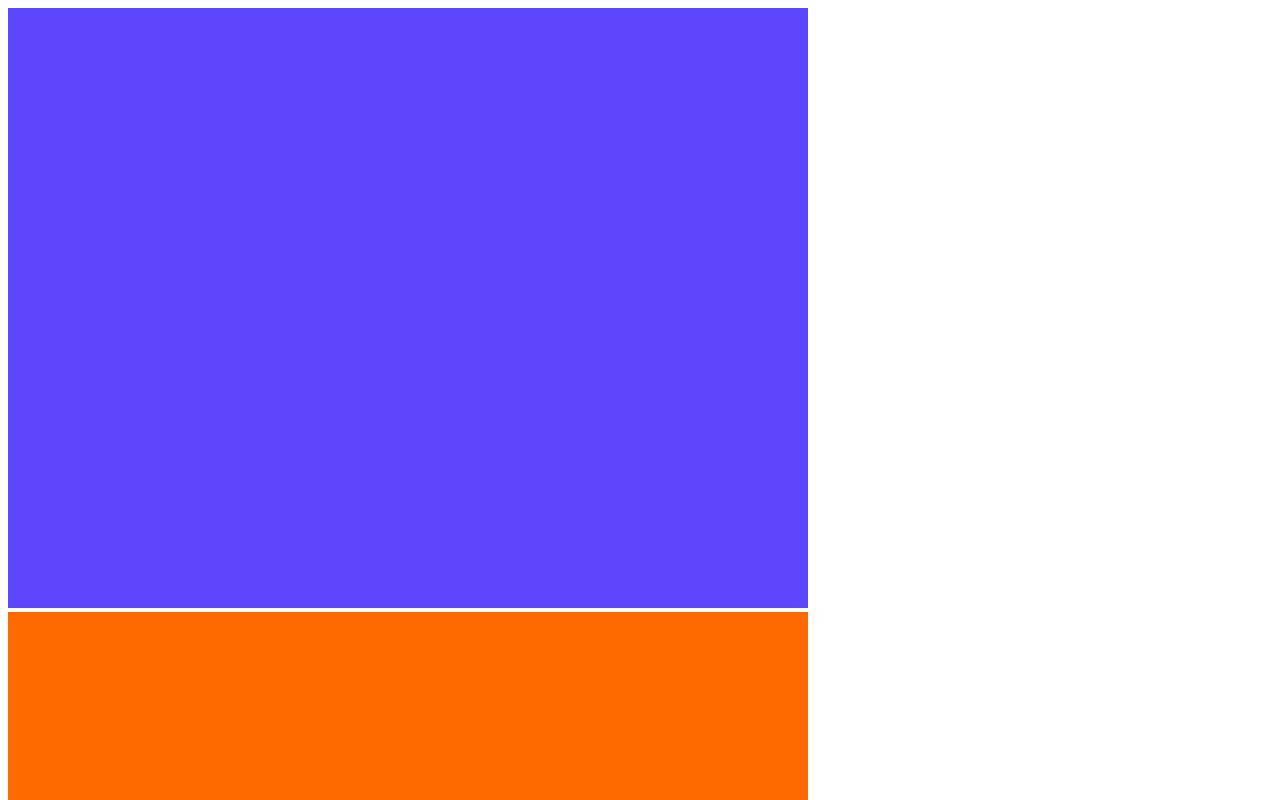
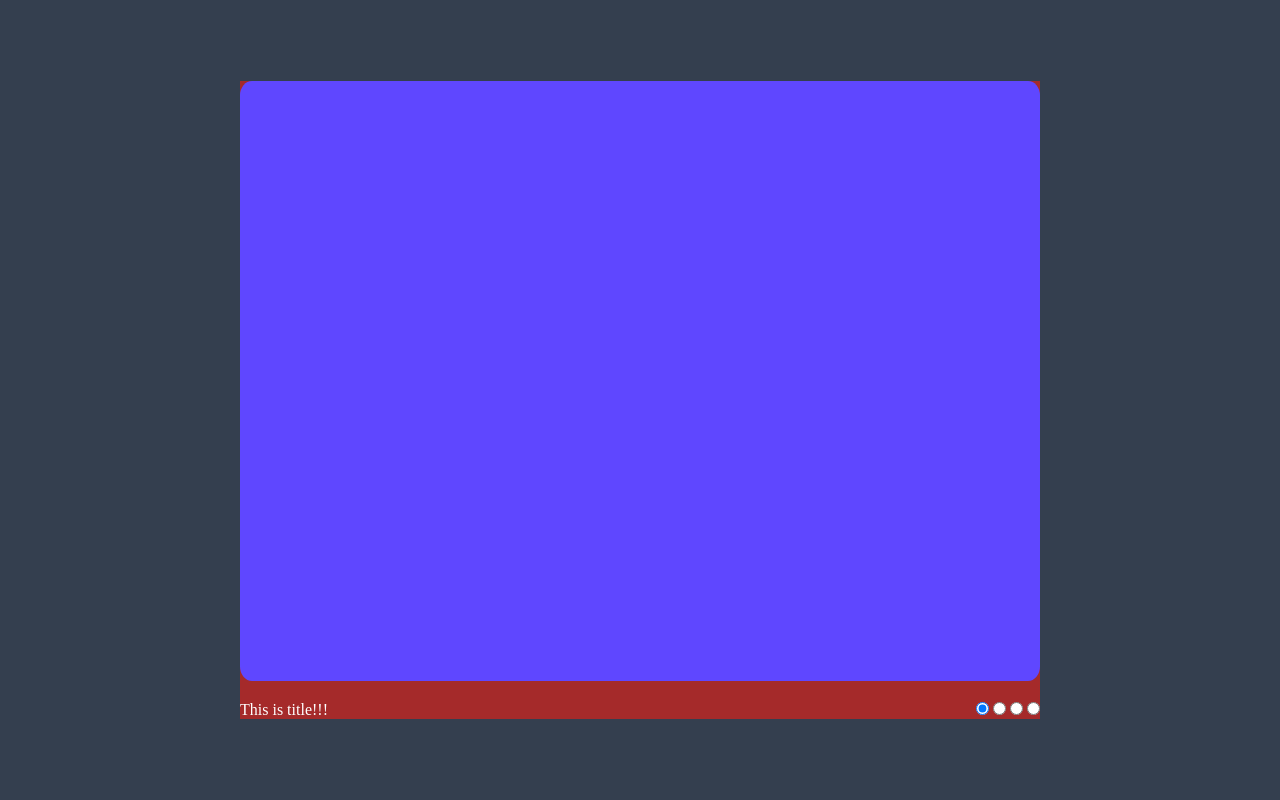
Before and after one commit to EAkhantev/cssMemeSlider, a plain HTML site: page cssMemeSlider/index.html in a window 1280 px wide. Shown: the top 800 px of the page. Drawn offline with Linux system fonts and the light colour scheme.

Commit message:
feat: add basic styles in style.css (Fri, Sep 15, 2023 04:35:21 PM)

```diff
--- a/cssMemeSlider/index.html
+++ b/cssMemeSlider/index.html
@@ -11,21 +11,15 @@
       <div class="main">
          <div class="slider-wrapper">
             <div class="slider-line">
-               <!-- <div class="slide">
-               </div>
-               <div class="slide">
-               </div>
-               <div class="slide">
-               </div>
-               <div class="slide">
-               </div> -->
                <img class="slide-image" src="./assets/img/slide_1.png" alt="slide_item1">
                <img class="slide-image" src="./assets/img/slide_2.png" alt="slide_item2">
-               <img class="slide-image" src="./assets/img/slide_3.png" alt="slide_item3">
-               <img class="slide-image" src="./assets/img/slide_4.png" alt="slide_item4">
+               <!-- <img class="slide-image" src="./assets/img/slide_3.png" alt="slide_item3">
+               <img class="slide-image" src="./assets/img/slide_4.png" alt="slide_item4"> -->
+            </div>
          </div>
 
-         </div>
+         <div class="navigation-wrapper">
+            <p class="slide-title">This is title!!!</p>
 
             <div class="navigation">
                <label class="radio-custom">
@@ -43,6 +37,7 @@
             </div>
          </div>
       </div>
+   </div>
 
 </body>
 </html>
--- a/cssMemeSlider/style.css
+++ b/cssMemeSlider/style.css
@@ -0,0 +1,52 @@
+* {
+   margin: 0;
+   padding: 0;
+}
+
+.overlay {
+   display: flex;
+   flex-direction: column;
+   justify-content: center;
+   align-items: center;
+   min-height: 100vh;
+   background-color: #343F4F;
+}
+
+.main {
+   background-color: brown;
+}
+
+.slider-wrapper {
+   display: flex;
+   white-space: nowrap;
+   overflow: hidden;
+   /* width: calc(100% / 2);
+   width: fit-content;
+   width: 800px; */
+   border-radius: 1.5%/2.4%;
+}
+
+.slider-line {
+   display: flex;
+   white-space: nowrap;
+   transition: all 1s;
+   width: 50em;
+}
+
+
+.navigation-wrapper {
+   display: flex;
+   justify-content: space-between;
+   margin-top: 1.25em;
+}
+
+.slide-title {
+   color: #fff;
+}
+
+/* .navigation {
+   display: flex;
+   justify-content: center;
+   background-color: blueviolet;
+   column-gap: 10px;
+} */
```
Lines whose indentation alone changed are shown as unchanged.
